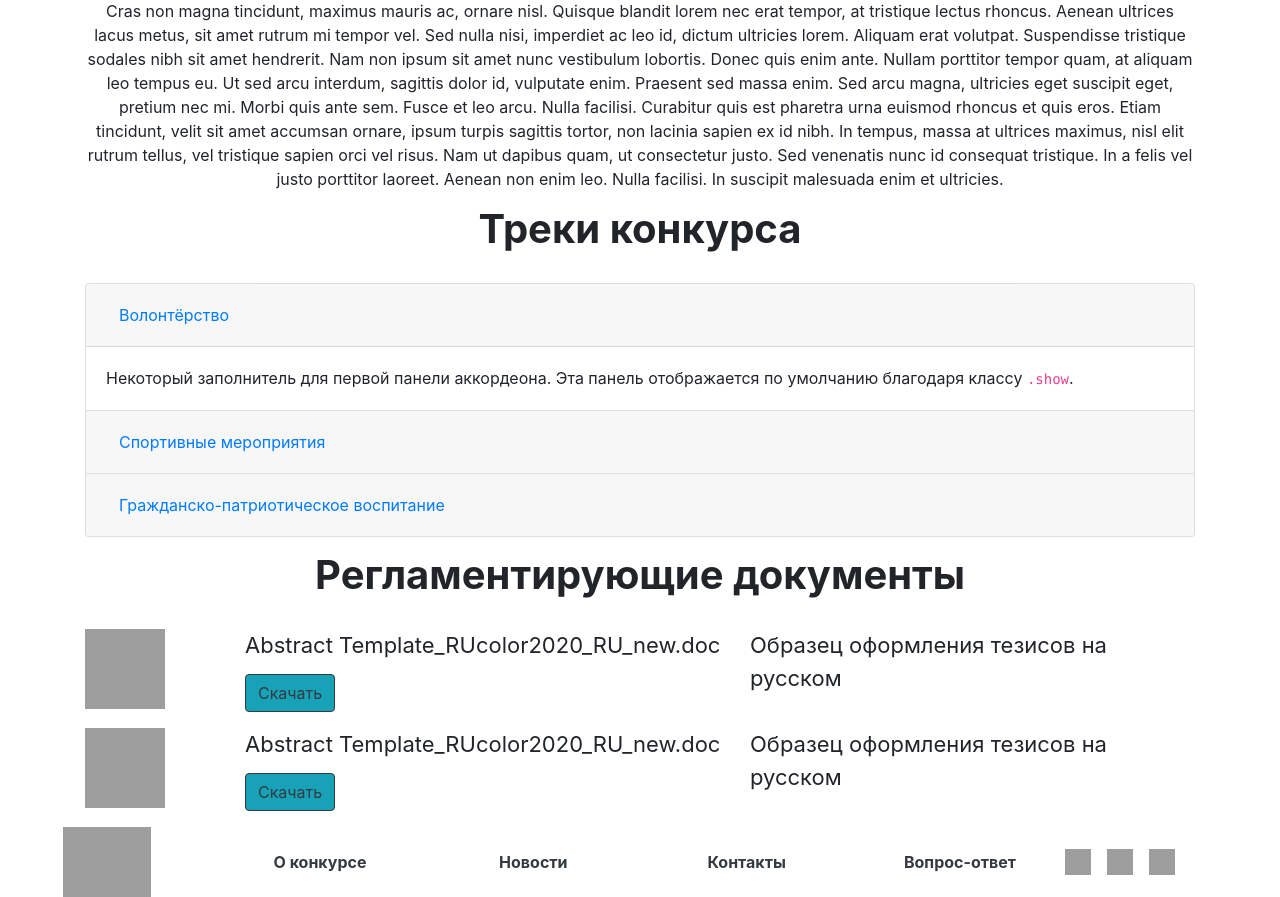
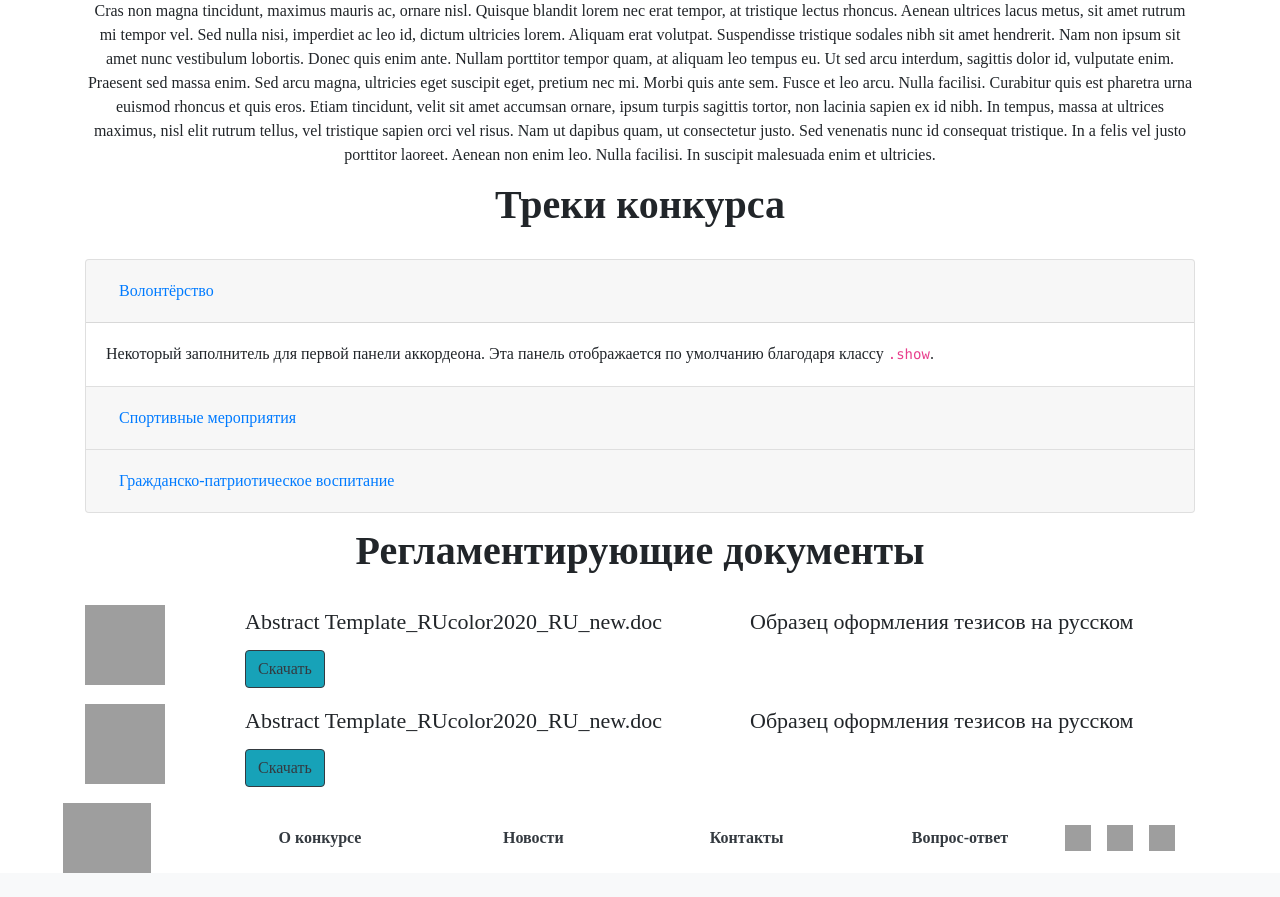
Before and after one commit to BrolAWE/StudentSG, a Django app: page /about/ in a window 1280 px wide. Shown: the part 830-1727 px from the top of the page. After the commit the page ends 1703 px from the top, so only its background shows below. Run offline with Django 3.2, Linux system fonts and the light colour scheme; some libraries are stand-ins or nearby versions; grey boxes are pictures that could not be loaded.

Commit message:
change font-family

```diff
--- a/templates/base/head.html
+++ b/templates/base/head.html
@@ -3,3 +3,8 @@
 <meta charset="UTF-8">
 <title>Студенческое самоуправление</title>
 <link rel="stylesheet" type="text/css" href="{% static "bootstrap/css/bootstrap.css" %}">
+<style>
+body {
+font-family: "{% static "fonts/8214.ttf" %}"
+}
+</style>
```
Also changed, not shown: 3 other files.
